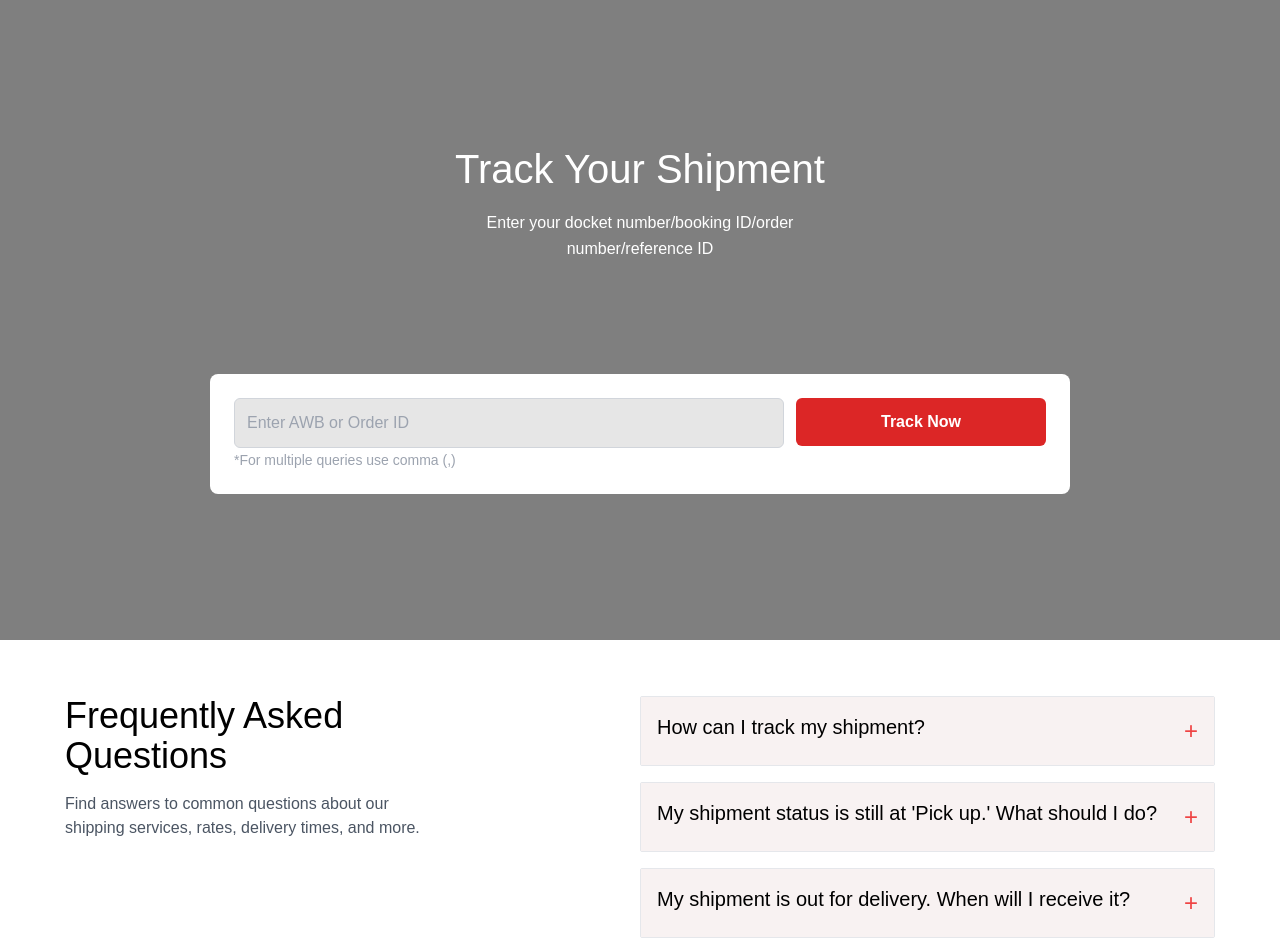
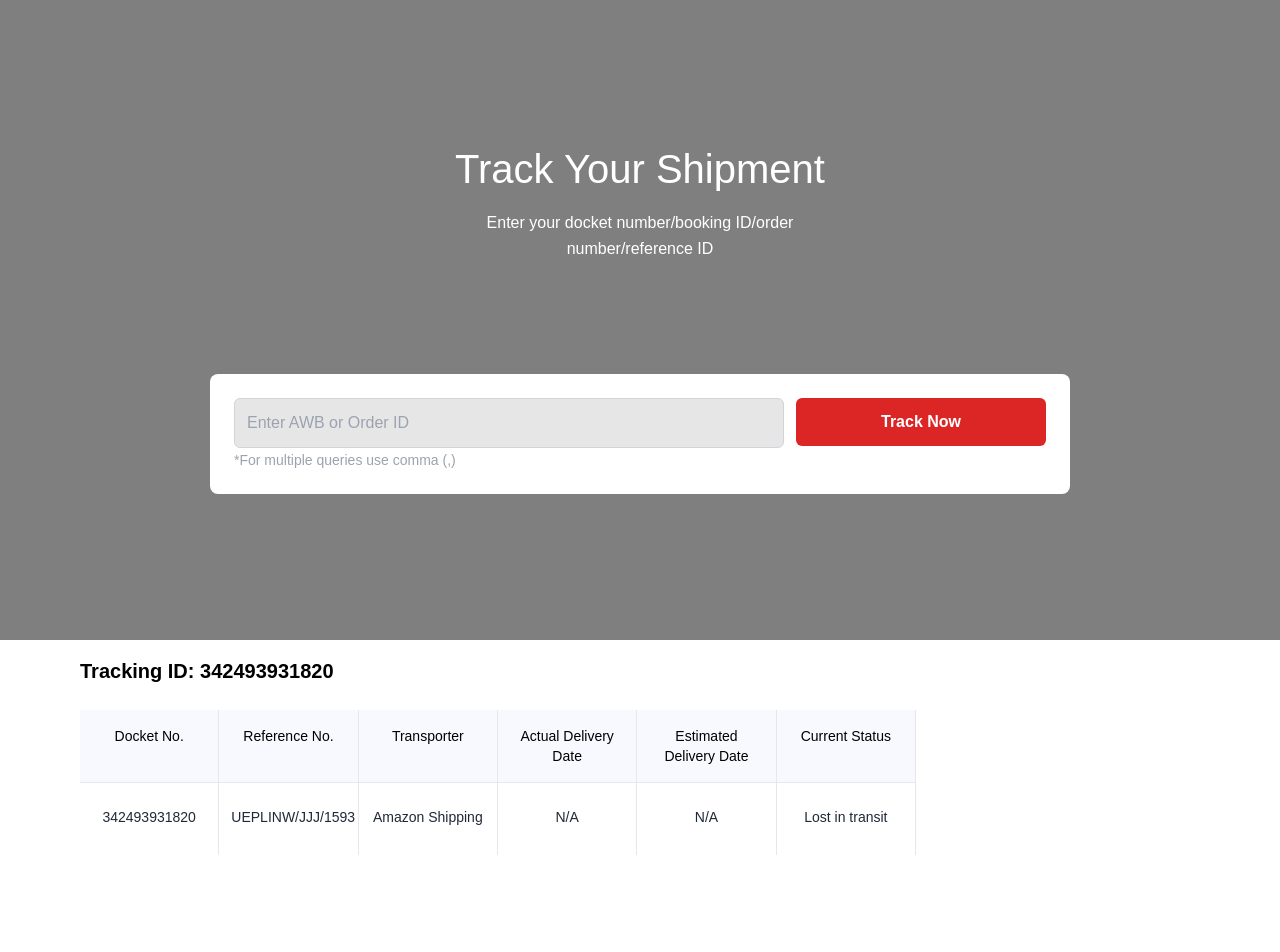
Before and after one commit to abhi8114/trackshipment, a Next.js app: page / in a window 1280 px wide. Shown: the top 952 px of the page. After the commit the page ends 919 px from the top, so only its background shows below. Built offline with nearby package versions, Linux system fonts and the light colour scheme.

Commit message:
fixing ui

```diff
--- a/src/app/trackShipment/Hero.tsx
+++ b/src/app/trackShipment/Hero.tsx
@@ -46,7 +46,7 @@ const Hero: React.FC = () => {
           </div>
         </div>
       </div>
-      <TrackShipFaq />
+      {/* <TrackShipFaq /> */}
       <ShipmentDetails />
     </div>
 
--- a/src/app/trackShipment/ShipmentDetails.tsx
+++ b/src/app/trackShipment/ShipmentDetails.tsx
@@ -1,9 +1,52 @@
 import React from 'react';
 
 
+
+interface TrackingData {
+  trackingId: string;
+  shipmentInfo: {
+    docketNo: string;
+    referenceNo: string;
+    transporter: string;
+    actualDeliveryDate: string;
+    estimatedDeliveryDate: string;
+    currentStatus: string;
+  };
+  consigneeInfo: {
+    name: string;
+    contactNo: string;
+    address: string;
+  };
+  bookingInfo: {
+    bookingId: string;
+    orderNumber: string;
+    packetCount: string;
+  };
+  pickupInfo: {
+    address: string;
+    date: string;
+    mode: string;
+  };
+  shipmentDetails: {
+    weight: string;
+    pod: string;
+  };
+  timeline: {
+    date: string;
+    time: string;
+    status: string;
+    description: string;
+  }[];
+  activityLog: {
+    status: string;
+    dateTime: string;
+    update: string;
+  }[];
+}
+
 const ShipmentDetails = () => {
   // Sample tracking data
-  const trackingData = {
+  const trackingData: TrackingData = {
     trackingId: '342493931820',
     shipmentInfo: {
       docketNo: '342493931820',
@@ -88,41 +131,52 @@ const ShipmentDetails = () => {
   };
 
   return (
-    <div className='mt-6 w-3/4 border rounded-md'>
+    <div className='p-20 pt-4 font-manrope '>
+      <p className='font-manrope font-semibold text-[20px]'>Tracking ID: {trackingData.trackingId}</p>
+      <div className="mt-6 w-[836px] h-[129px] border border-none rounded-lg  shadow-bg-">
         {/* header row */}
-
-        <div className='grid grid-cols-6 bg-[#F8F9FF] border-t border-l border-r text-center font-manrope font-semibold '>
-            <div className='p-4 text-sm font-medium text-[14px]   broder-b border-r'>Docket No.</div>
-            <div className='p-4 text-sm font-medium text-[14px]   border-b border-r '> Reference No.</div>
-            <div className='p-4 text-sm font-medium text-[14px]   border-b border-r'> Transporter</div>
-            <div className='p-4 text-sm font-medium text-[14px]   border-b border-r'> Actual Delivery Date</div>
-            <div className='p-4 text-sm font-medium text-[14px]   border-b border-r'> Estimated Delivery Date</div>
-            <div className='p-4 text-sm font-medium text-[14px]  border-b border-r'> Current Status</div>
+        <div className="grid grid-cols-6 bg-[#F8F9FF] text-center font-manrope font-semibold">
+          {[
+            "Docket No.",
+            "Reference No.",
+            "Transporter",
+            "Actual Delivery Date",
+            "Estimated Delivery Date",
+            "Current Status",
+          ].map((header, index) => (
+            <div
+              key={index}
+              className="p-4 text-sm font-medium text-[14px] border-b border-r"
+            >
+              {header}
+            </div>
+          ))}
         </div>
         {/* data row */}
-        <div className='grid grid-cols-6 bg-white border-b border-l border-r text-center'>
-            <div className='p-4 text-sm text-gray-800 border-r'>
-                {trackingData.shipmentInfo.docketNo}
+        <div className="grid grid-cols-6 bg-white border-none border-b border-l border-r text-center">
+          {[
+            "docketNo",
+            "referenceNo",
+            "transporter",
+            "actualDeliveryDate",
+            "estimatedDeliveryDate",
+            "currentStatus",
+          ].map((key, index) => (
+            <div
+              key={index}
+              className="pl-3 pr-3 pt-6  pb-7 text-sm text-gray-800 border-r"
+            >
+              {trackingData.shipmentInfo[key as keyof typeof trackingData.shipmentInfo]}
             </div>
-            <div className='p-4 text-sm text-gray-800 border-r'>
-                {trackingData.shipmentInfo.referenceNo}
-            </div>
-            <div className='p-4 text-sm text-gray-800 border-r'>
-                {trackingData.shipmentInfo.transporter}
-            </div>
-            <div className='p-4 text-sm text-gray-800 border-r'>
-                {trackingData.shipmentInfo.actualDeliveryDate}
-            </div>
-            <div className='p-4 text-sm text-gray-800 border-r'>
-                {trackingData.shipmentInfo.estimatedDeliveryDate}
-            </div>
-            <div className='p-4 text-sm text-gray-800 border-r'>
-                {trackingData.shipmentInfo.currentStatus}
-            </div>
+          ))}
         </div>
+      </div>
+
     </div>
+
 
   );
 };
 
+
 export default ShipmentDetails;
```
